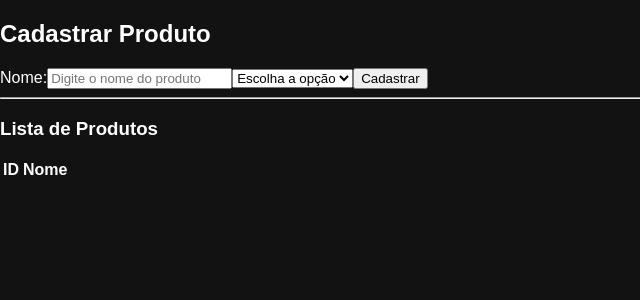
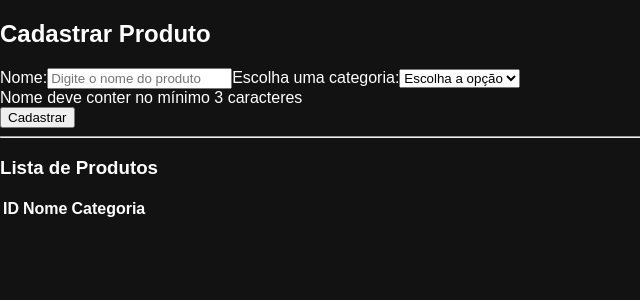
Before and after one commit to Marciogleyson/caixa-ng, an Angular app: page / in a window 1280 px wide. Both pictures are taken after a click on the button "Cadastrar". Shown: the top 300 px of the page, without its empty margins (0-640 px from the left). Built offline with nearby package versions, Linux system fonts and the light colour scheme.

Commit message:
adicionado o campo select quando selecionado na opcao

```diff
--- a/src/app/app.component.ts
+++ b/src/app/app.component.ts
@@ -2,6 +2,7 @@ import { Component } from '@angular/core';
 import { RouterOutlet } from '@angular/router';
 import { CadastroReceitaComponent } from './components/receitas/cadastro-receita/cadastro-receita.component';
 import { CadastroProdutoComponent } from './components/produtos/cadastro-produto/cadastro-produto.component';
+
 
 @Component({
   selector: 'app-root',
--- a/src/app/components/produtos/cadastro-produto/cadastro-produto.component.html
+++ b/src/app/components/produtos/cadastro-produto/cadastro-produto.component.html
@@ -4,19 +4,24 @@
     <label>Nome:</label>
     <input type="text" [(ngModel)]="nome" placeholder="Digite o nome do produto" />
 
-    <select name="opcao" id="opcao">
+    <!-- Categoria -->
+    <label for="categoria">Escolha uma categoria:</label>
+    <select name="categoria" id="categoria" [(ngModel)]="categoria">
         <option value="">Escolha a opção</option>
         <option value="Arroz">Arroz</option>
         <option value="Feijão">Feijão</option>
-        <option value="macarrao">Macarrão</option>
+        <option value="Macarrão">Macarrão</option>
         <option value="Carne">Carne</option>
         <option value="Frango">Frango</option>
     </select>
 
+
+    <!-- Error Message -->
+    <div *ngIf="mensagemErro" class="error">{{ mensagemErro }}</div>
+
     <button (click)="salvarProduto()">
         {{ idParaEditar !== undefined ? 'Salvar Edição' : 'Cadastrar' }}
     </button>
-  </div>
 
     <hr />
 
@@ -26,21 +31,19 @@
             <tr>
                 <th>ID</th>
                 <th>Nome</th>
-
+                <th>Categoria</th>
             </tr>
         </thead>
         <tbody>
             <tr *ngFor="let p of produtos">
                 <td>{{ p.id }}</td>
                 <td>{{ p.nome }}</td>
+                <td>{{ p.categoria }}</td>
                 <td>
                     <button (click)="editar(p)">Editar</button>
                     <button (click)="apagar(p)">Apagar</button>
                 </td>
             </tr>
         </tbody>
-
-
-
-
     </table>
+</div>
--- a/src/app/components/produtos/cadastro-produto/cadastro-produto.component.ts
+++ b/src/app/components/produtos/cadastro-produto/cadastro-produto.component.ts
@@ -1,6 +1,7 @@
 import { CommonModule } from '@angular/common';
-import { Component } from '@angular/core';
+import { Component, NgModule } from '@angular/core';
 import { FormsModule } from '@angular/forms';
+import { Produto } from '../../../models/produto';
 
 @Component({
   selector: 'app-cadastro-produto',
@@ -13,16 +14,22 @@ export class CadastroProdutoComponent {
   proximoId: number = 1;
   idParaEditar?: number;
   nome: string = "";
+  categoria: string = "";
   produtos: Produto[] = [];
+  mensagemErro: string = '';
 
   salvarProduto() {
-    if (this.nome.trim().length < 3) {
-      alert("Nome deve conter no mínimo 3 caracteres");
+    this.mensagemErro = '';
+
+    const nomeValidationResult = this.validarNome(this.nome);
+    if (nomeValidationResult) {
+      this.mensagemErro = nomeValidationResult;
       return;
     }
 
-    if (this.nome.length > 30) {
-      alert("Nome deve conter no máximo 30 caracteres");
+    const categoriaValidationResult = this.validarCategoria(this.categoria);
+    if (categoriaValidationResult) {
+      this.mensagemErro = categoriaValidationResult;
       return;
     }
 
@@ -32,25 +39,46 @@ export class CadastroProdutoComponent {
       this.editarProduto();
     }
 
-    this.nome = "";
-    this.idParaEditar = undefined;
+    this.limparCampos();
   }
 
-  cadastrarProduto() {
-    const novoProduto = new Produto(this.proximoId++, this.nome);
+  private validarNome(nome: string): string | null {
+    if (nome.trim().length < 3) {
+      return 'Nome deve conter no mínimo 3 caracteres';
+    }
+
+    if (nome.length > 30) {
+      return 'Nome deve conter no máximo 30 caracteres';
+    }
+
+    return null;
+  }
+
+  private validarCategoria(categoria: string): string | null {
+    if (!categoria) {
+      return 'Categoria é obrigatória';
+    }
+    return null;
+  }
+
+  private cadastrarProduto() {
+    const novoProduto = new Produto(this.proximoId++, this.nome, this.categoria);
     this.produtos.push(novoProduto);
   }
 
-  editarProduto() {
+  private editarProduto() {
     const indice = this.produtos.findIndex(p => p.id === this.idParaEditar);
     if (indice !== -1) {
       this.produtos[indice].nome = this.nome;
+      this.produtos[indice].categoria = this.categoria;
     }
   }
 
   editar(produto: Produto) {
     this.idParaEditar = produto.id;
     this.nome = produto.nome;
+    this.categoria = produto.categoria;
+    this.mensagemErro = '';
   }
 
   apagar(produto: Produto) {
@@ -59,11 +87,10 @@ export class CadastroProdutoComponent {
       this.produtos.splice(indice, 1);
     }
   }
+
+  private limparCampos() {
+    this.nome = '';
+    this.categoria = '';
+    this.idParaEditar = undefined;
+  }
 }
-
-class Produto {
-  constructor(
-    public id: number,
-    public nome: string
-  ) {}
-}
--- a/src/app/models/produto.ts
+++ b/src/app/models/produto.ts
@@ -1,11 +1,13 @@
 export class Produto {
     id: number
     nome: string;
+    categoria: string;
 
-    constructor(id: number, nome: string){
+    constructor(id: number, nome: string, categoria: string){
 
         this.id = id;
         this.nome = nome;
+        this.categoria = categoria;
 
     }
 }
```
Also changed, not shown: src/app/app.component.html (line endings or trailing spaces), src/app/components/receitas/cadastro-receita/cadastro-receita.component.ts (line endings or trailing spaces). Lines whose indentation alone changed are shown as unchanged.
